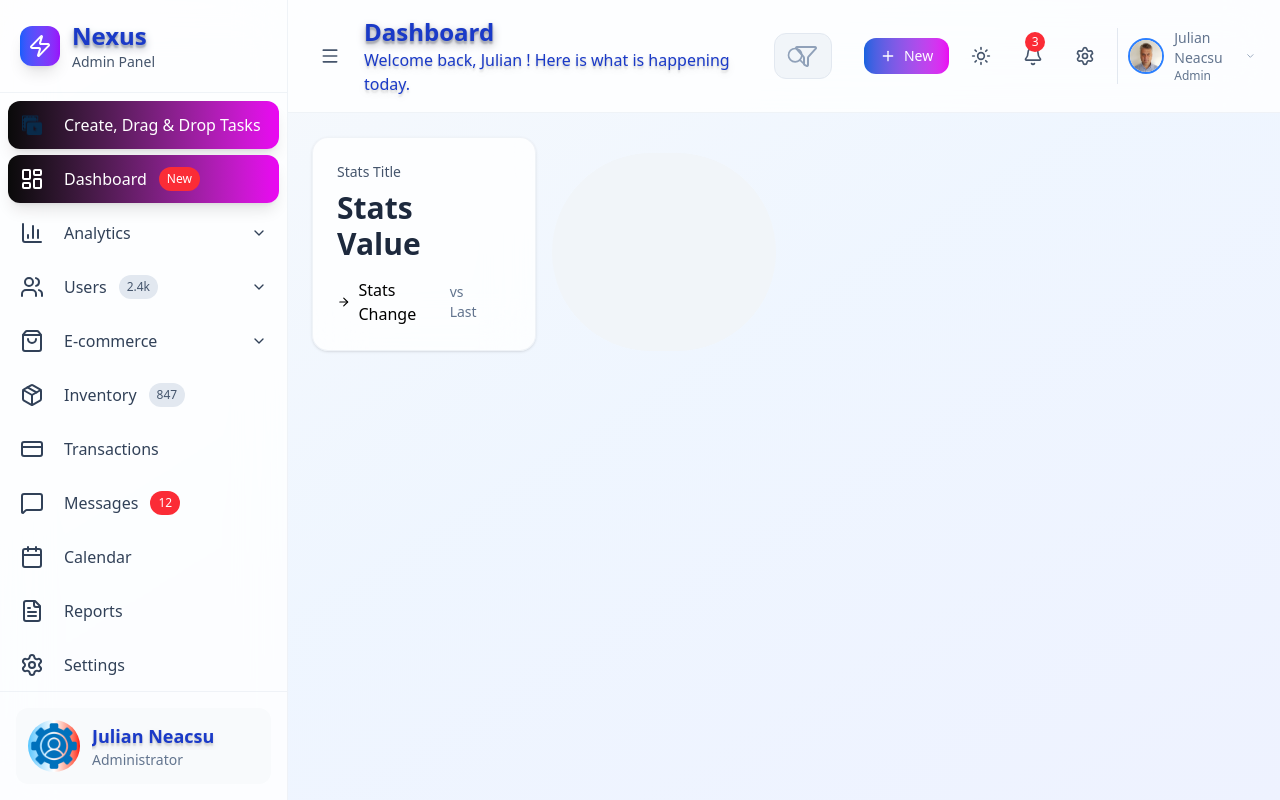
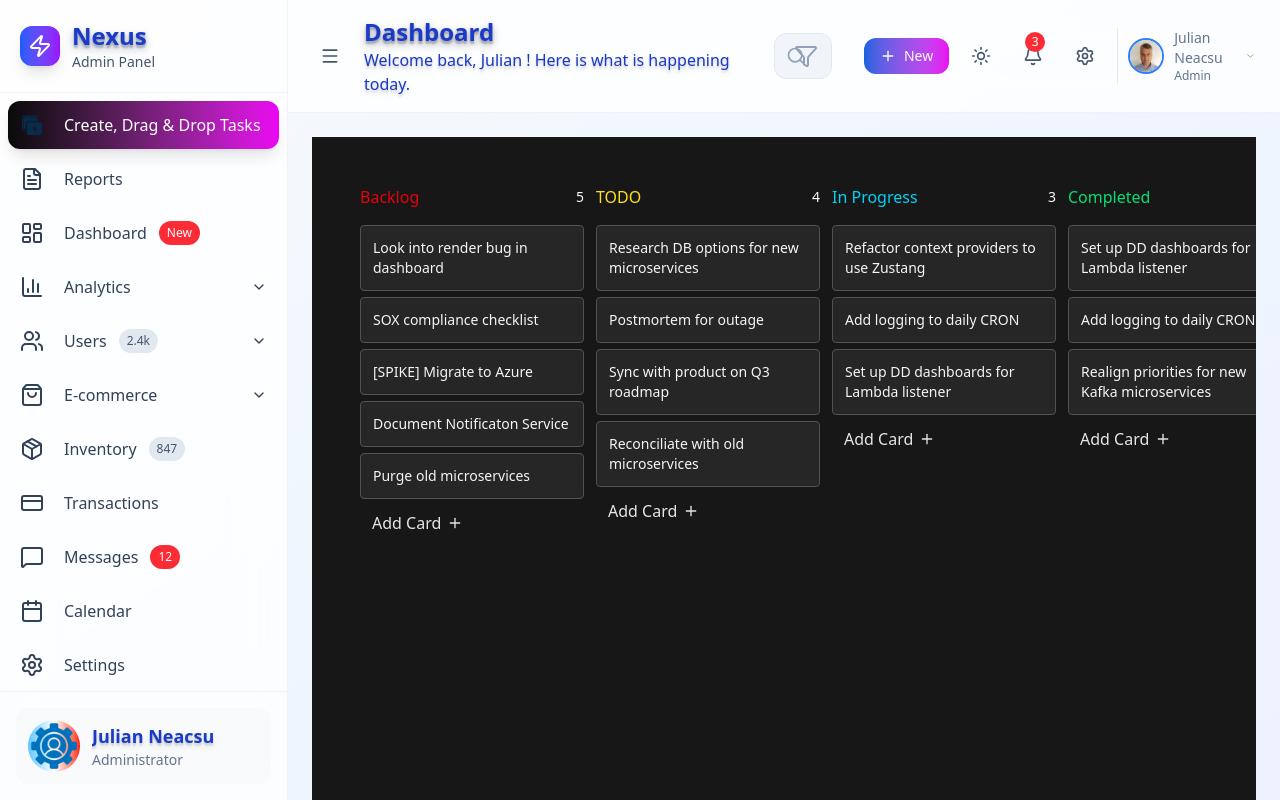
Before and after one commit to julian-nec-ui/tech-dashboard, a React (Vite) app: page / in a window 1280 px wide. Built offline with nearby package versions, Linux system fonts and the light colour scheme.

Commit message:
reverted to hithub deploy

```diff
--- a/src/App.jsx
+++ b/src/App.jsx
@@ -7,7 +7,7 @@ import { NotionKanban } from './components/drag-n-drop/NotionKanban';
 function App() {
 
   const [sideBarCollapsed, setSideBarCollapsed] = React.useState(false);
-  const [currentPage, setCurrentPage] = React.useState("dashboard");
+  const [currentPage, setCurrentPage] = React.useState("dnd");
 
   return (
     <div className="min-h-screen bg-linear-to-br from-slate-50 via-blue-50 to-indigo-50
--- a/src/components/layout/Sidebar.jsx
+++ b/src/components/layout/Sidebar.jsx
@@ -24,6 +24,12 @@ const menuItems = [
     label: "Create, Drag & Drop Tasks",
     expanded: false,
     active: true
+  },
+  {
+    id: "reports",
+    icon: FileText,
+    label: "Reports",
+    expanded: false
   },
   {
     id: "dashboard",
@@ -95,12 +101,7 @@ const menuItems = [
     label: "Calendar",
     expanded: false
   },
-  {
-    id: "reports",
-    icon: FileText,
-    label: "Reports",
-    expanded: false
-  },
+
   {
     id: "settings",
     icon: Settings,
```
